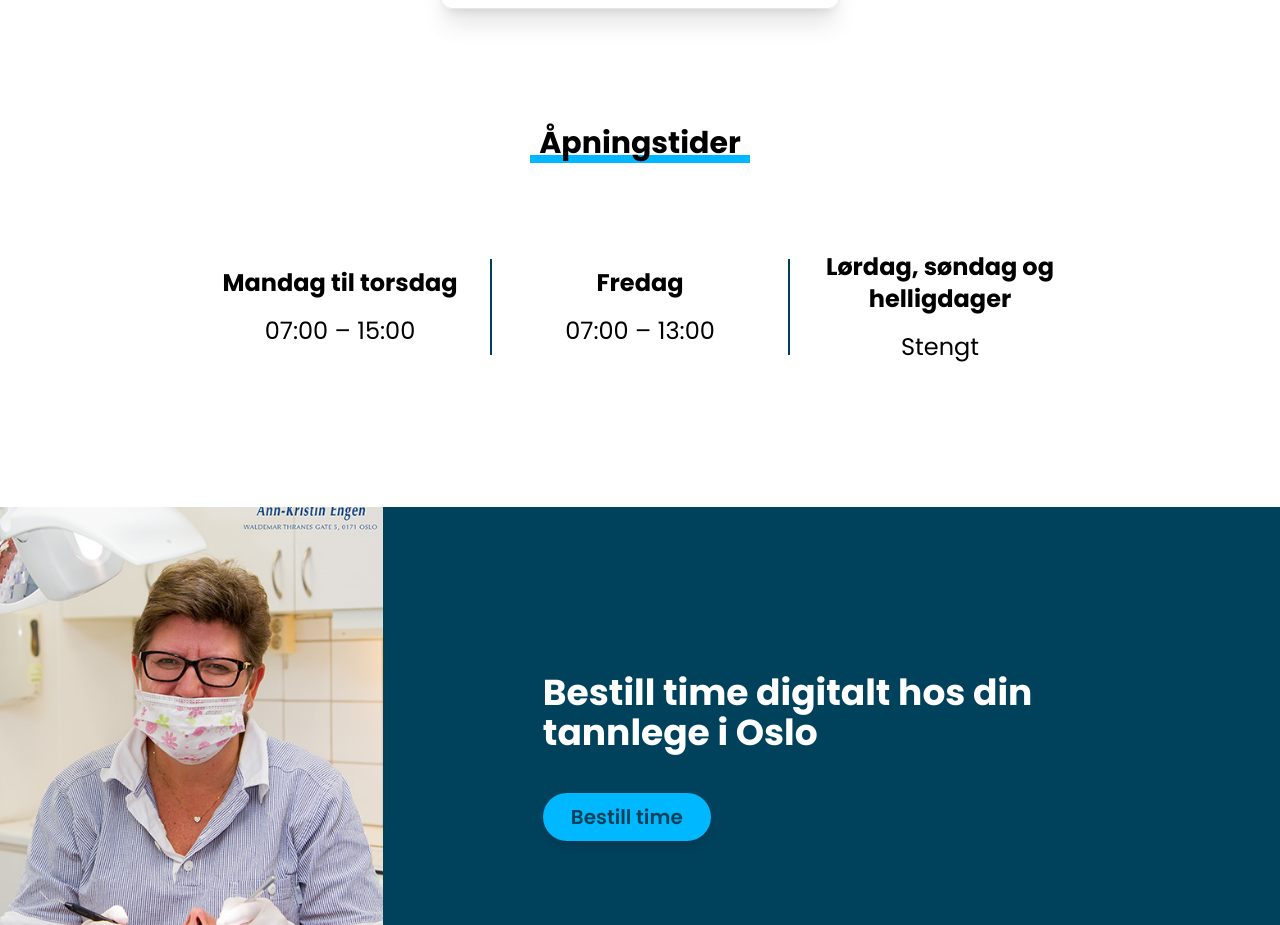
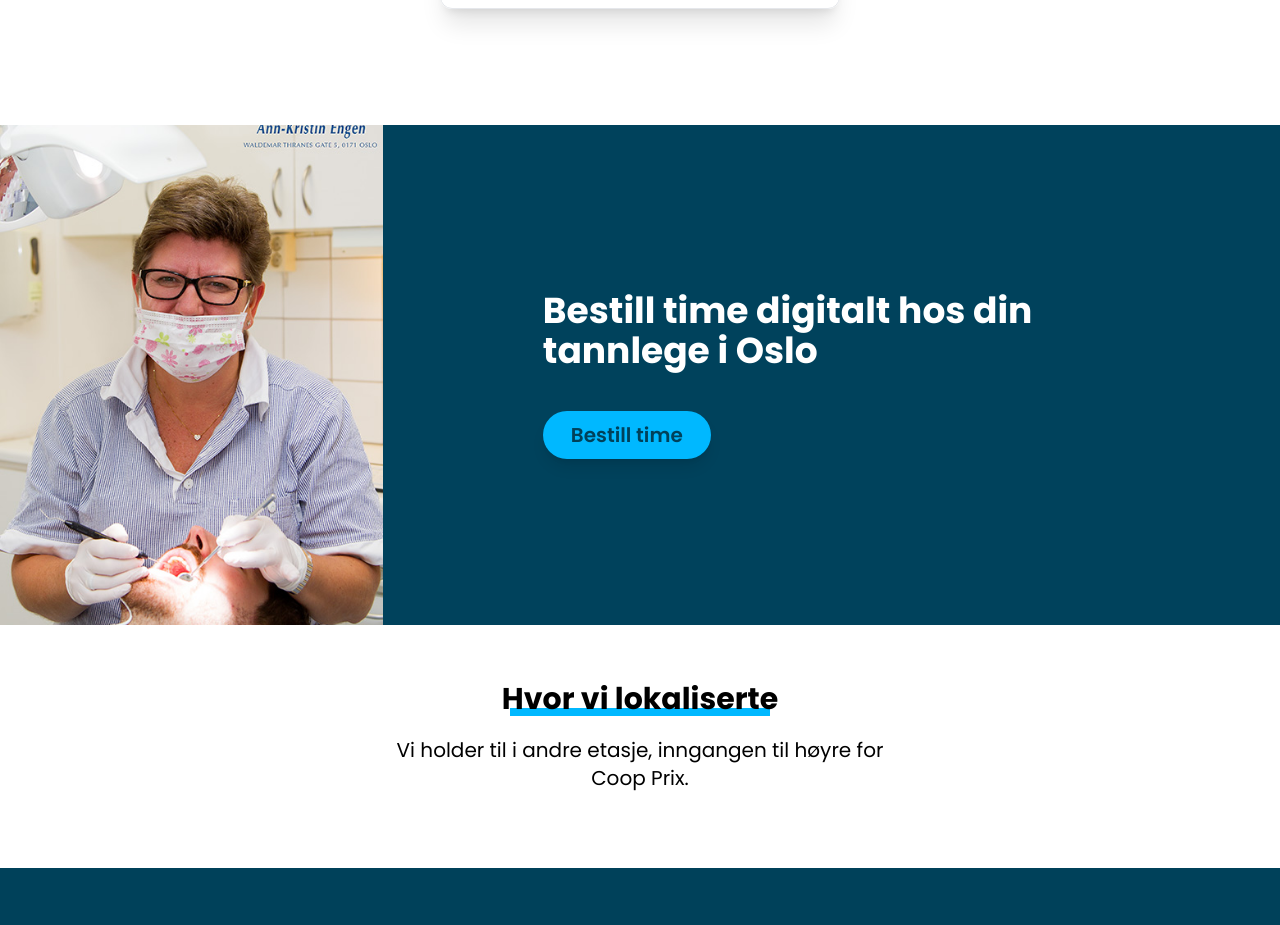
Before and after one commit to MastooraTurkmen/tannglege-engen-as, a Next.js app: page /Tjenester in a window 1280 px wide. Shown: the part 1331-2256 px from the top of the page. Built offline with nearby package versions, Linux system fonts and the light colour scheme; a web font is replaced by a local one.

Commit message:
makes some changes

```diff
--- a/app/Tjenester/page.jsx
+++ b/app/Tjenester/page.jsx
@@ -4,7 +4,6 @@ const page = () => {
   return (
     <div className="pt-24">
       <Services />
-      <OpeningHourse />
       <Section5 />
     </div>
   );
```
